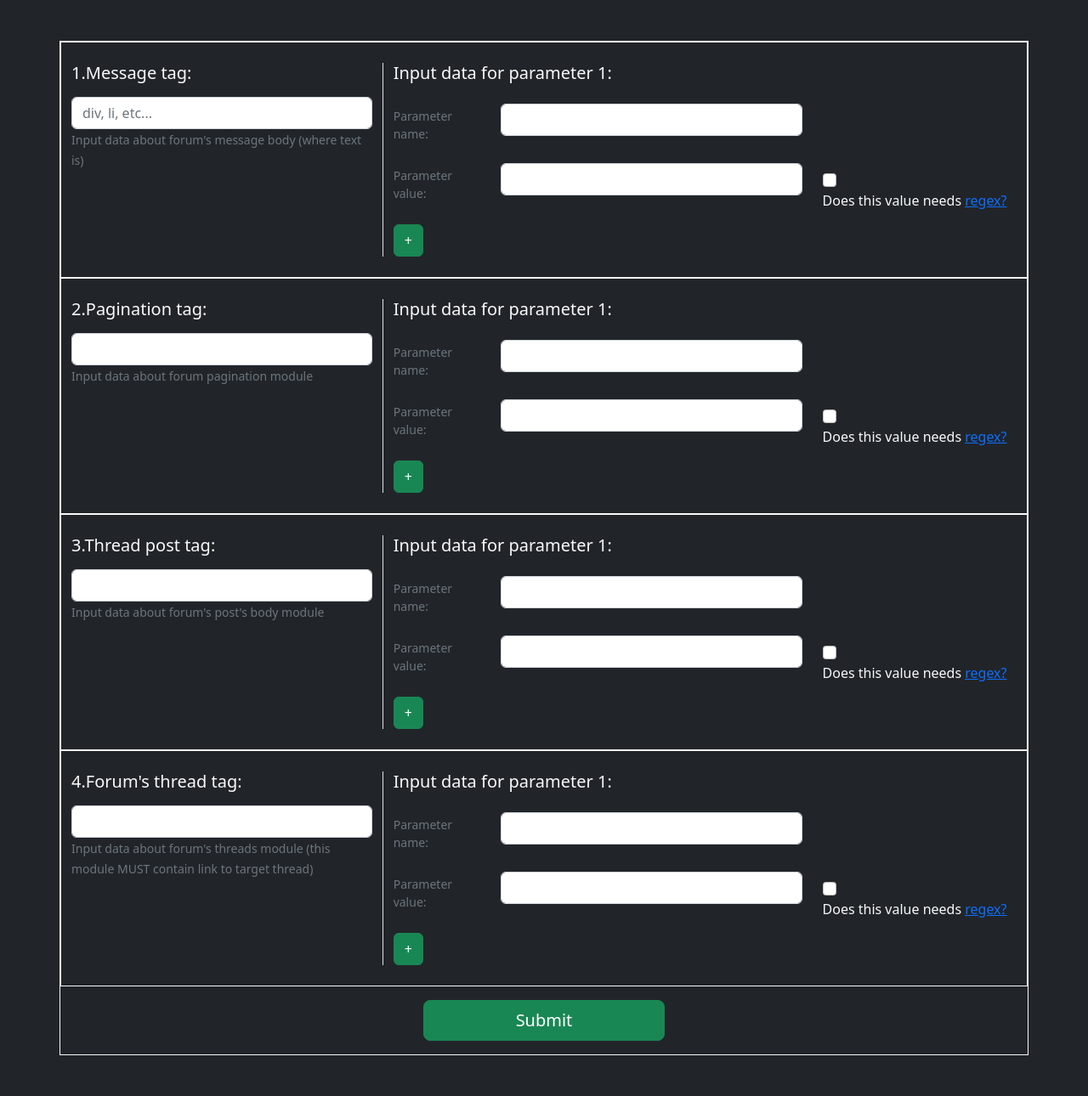
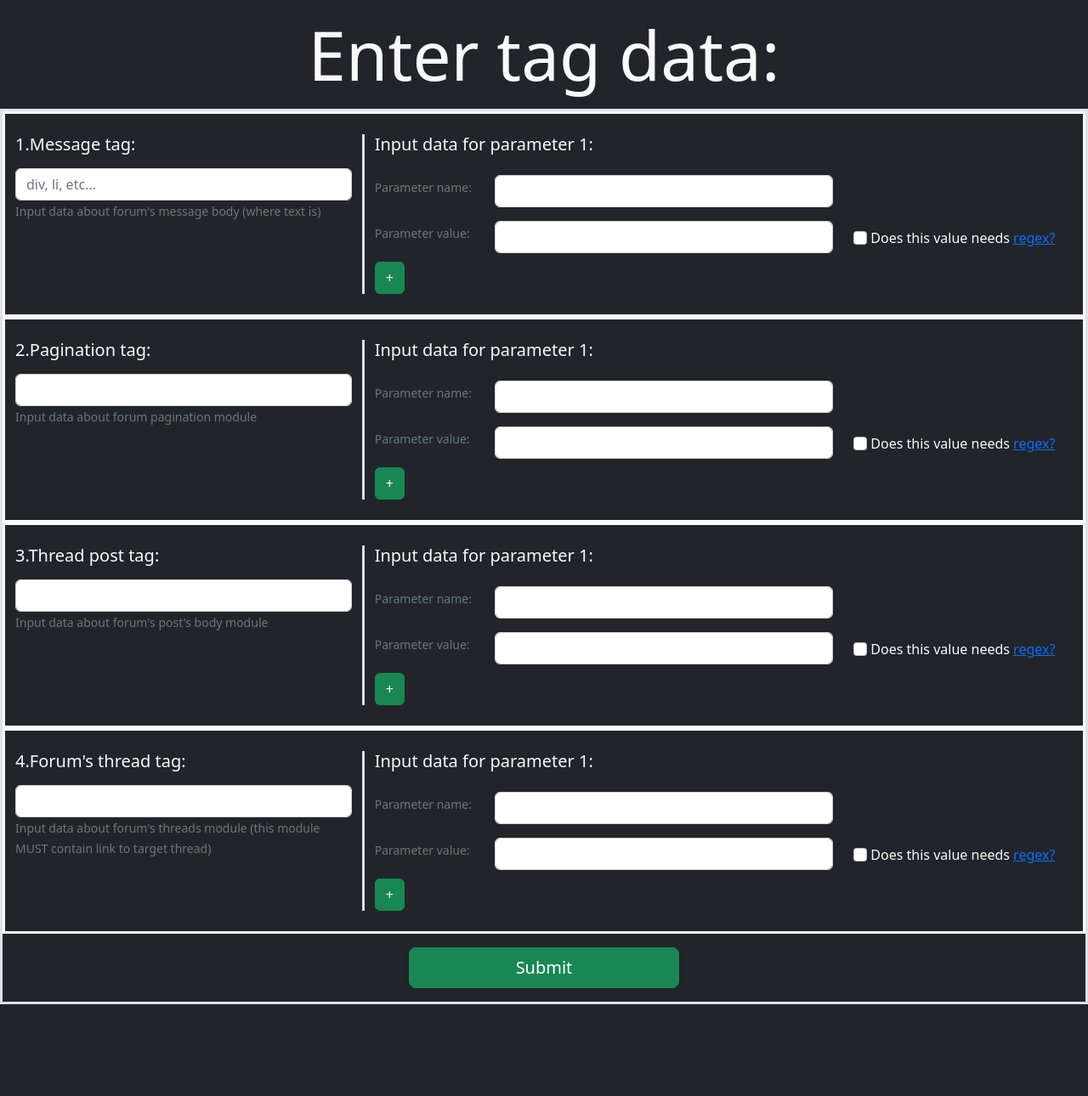
Before and after one commit to KinKinoV/Parser, a Flask app: page /tag_definition/1/1/1/1 in a window 1280 px wide. Shown: the whole page at 85% size. After the commit the page ends 1182 px from the top, so only its background shows below. Run offline with Flask 2, Linux system fonts and the light colour scheme.

Commit message:
Formated document for easier comprehenshion

```diff
--- a/templates/tag_data.html
+++ b/templates/tag_data.html
@@ -10,9 +10,11 @@
         <script src="{{url_for('static', filename='javascript/addValue.js')}}"></script>
     </head>
     <body class="bg-dark text-light">
-        <main class = "py-5">
-            <div class="container border border-light">
-                <form action="{{ request.base_url }}" method="post">
+        <div class="container-xxl">
+            <h1 class="display-1 text-center my-3">Enter tag data:</h1>
+        </div>
+        <div class="container-xxl border border-3">
+            <form action="{{ request.base_url }}" method="post" id="form">
 
                 <div class="row justify-content-center border border-light py-4">
                     <div class="col col-4 border-end">
@@ -242,6 +244,6 @@
                 </div>
             </form>
         </div>
-        </main>
+
     </body>
 </html>
```
Lines whose indentation alone changed are shown as unchanged.
